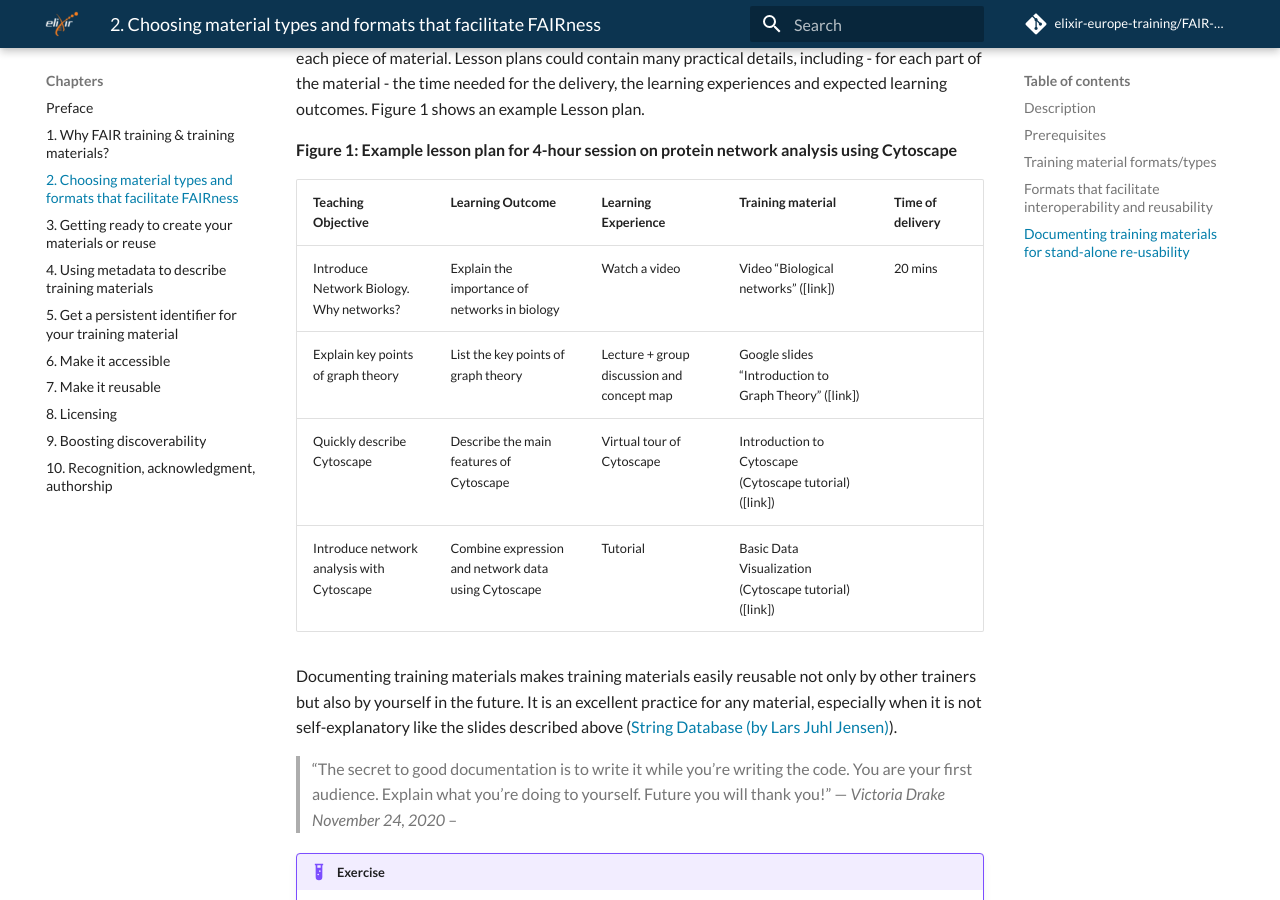
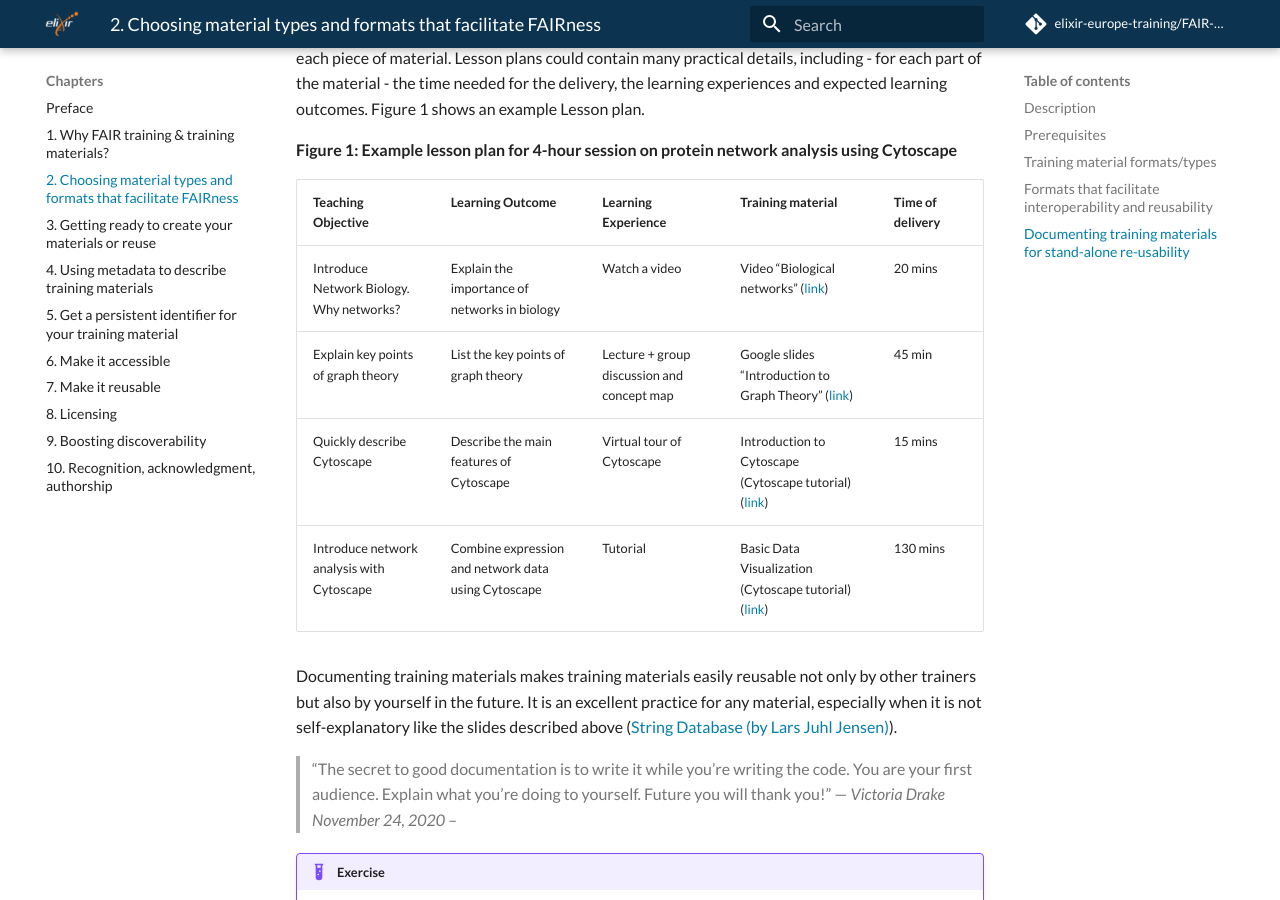
Before and after one commit to elixir-europe-training/ELIXIR-TrP-FAIR-training-handbook, an MkDocs documentation site: the page built from docs/chapters/chapter_02.md, in a window 1280 px wide and 900 px high, scrolled down 4753 px. Built offline with MkDocs 1.6.1 and Material for MkDocs 9.7.7, drawn with Linux system fonts in a browser that asks for light colours; comment, search, counter and statistics services are not loaded.

Commit message:
Update chapter_02.md

```diff
--- a/docs/chapters/chapter_02.md
+++ b/docs/chapters/chapter_02.md
@@ -136,10 +136,10 @@
 
 | Teaching Objective | Learning Outcome | Learning Experience | Training material | Time of delivery |
 | --- | --- | --- | --- | --- |
-|Introduce Network Biology. Why networks?| Explain the importance of networks in biology | Watch a video | Video "Biological networks" ([link]) |20 mins |
-|Explain key points of graph theory| List the key points of graph theory | Lecture + group discussion and concept map | Google slides "Introduction to Graph Theory" ([link])
-|Quickly describe Cytoscape| Describe the main features of Cytoscape | Virtual tour of Cytoscape | Introduction to Cytoscape (Cytoscape tutorial) ([link])
-|Introduce network analysis with Cytoscape | Combine expression and network data using Cytoscape | Tutorial | Basic Data Visualization (Cytoscape tutorial)([link])|
+|Introduce Network Biology. Why networks?| Explain the importance of networks in biology | Watch a video | Video "Biological networks" ([link]()) |20 mins |
+|Explain key points of graph theory| List the key points of graph theory | Lecture + group discussion and concept map | Google slides "Introduction to Graph Theory" ([link]())| 45 min |
+|Quickly describe Cytoscape| Describe the main features of Cytoscape | Virtual tour of Cytoscape | Introduction to Cytoscape (Cytoscape tutorial) ([link]())| 15 mins |
+|Introduce network analysis with Cytoscape | Combine expression and network data using Cytoscape | Tutorial | Basic Data Visualization (Cytoscape tutorial)([link]())| 130 mins |
 
  Documenting training materials makes training materials easily reusable not only by other trainers but also by yourself in the future. It is an excellent practice for any material, especially when it is not self-explanatory like the slides described above ([String Database (by Lars Juhl Jensen)](https://www.slideshare.net/larsjuhljensen/the-string-database)).
 
```
